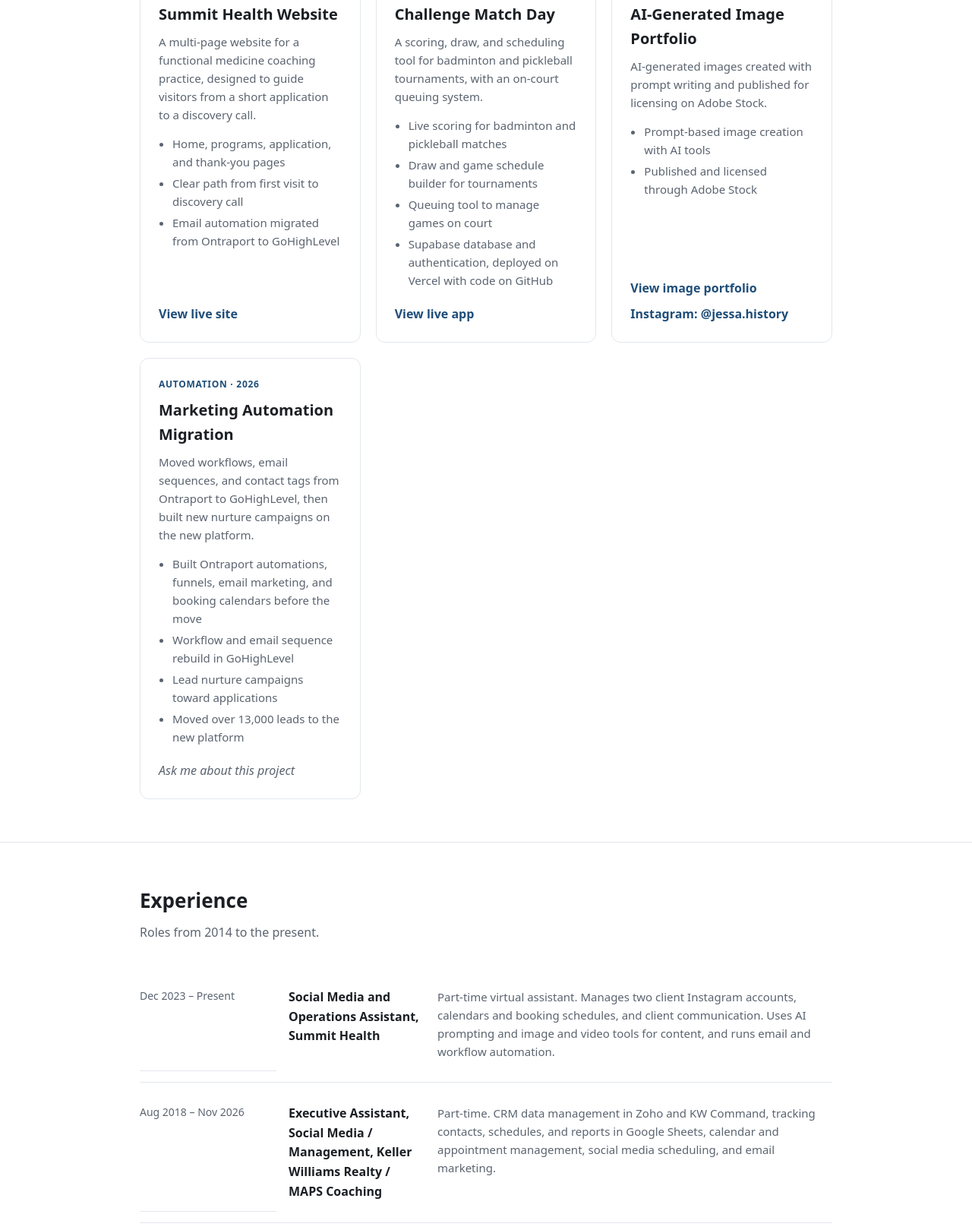
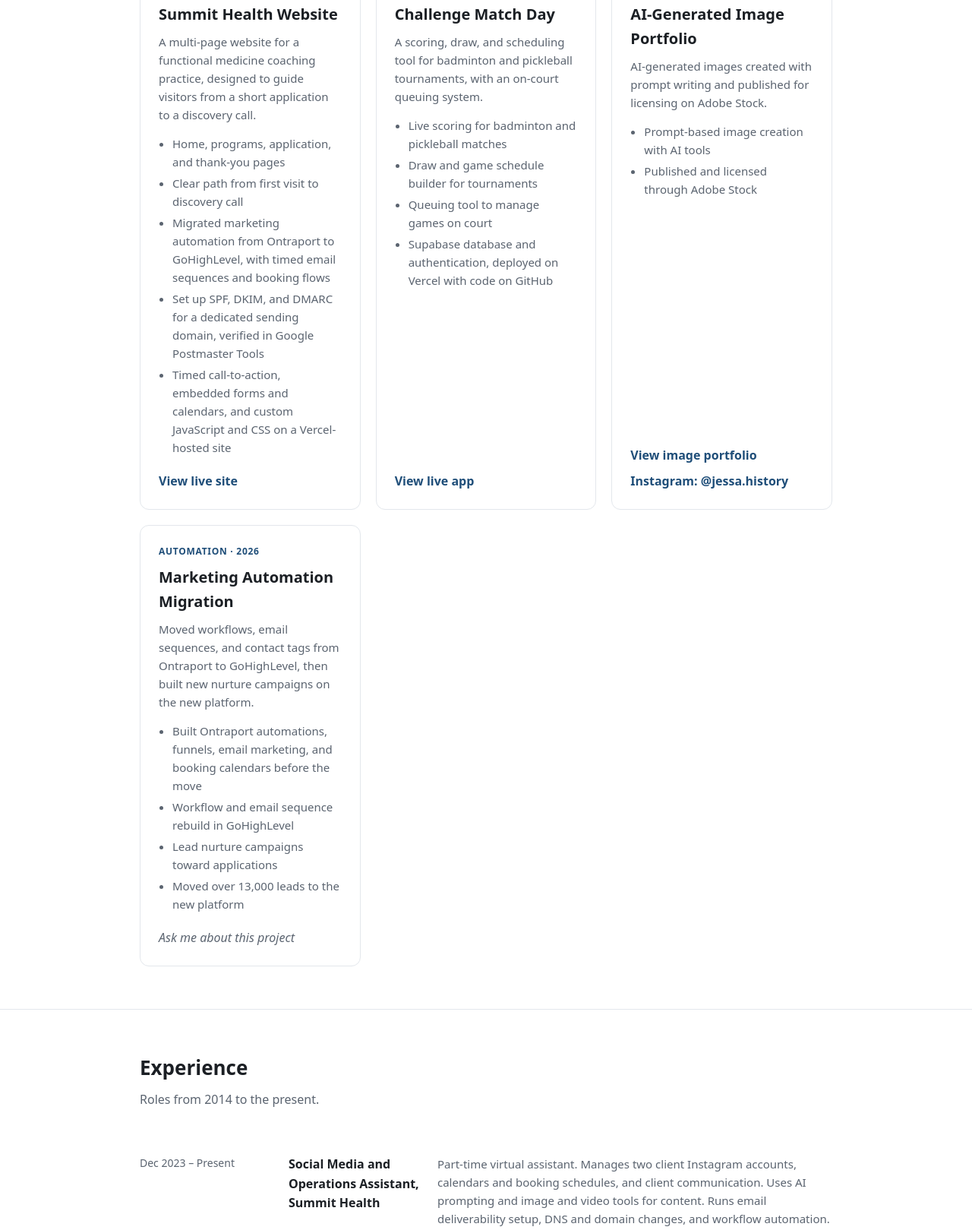
Before and after one commit to aijasonclark007/portfolio, a plain HTML site: page index.html in a window 1280 px wide. Shown: the part 825-2444 px from the top of the page at 76% size. Drawn offline with Linux system fonts and the light colour scheme.

Commit message:
Portfolio: add Summit Health email deliverability, DNS, and automation details
Co-Authored-By: Claude Haiku 5.5 <noreply@anthropic.com>
Claude-Session: https://claude.ai/code/session_017TgSERp9WzDfeWhgUyAi7w

```diff
--- a/index.html
+++ b/index.html
@@ -119,7 +119,9 @@
           <ul>
             <li>Home, programs, application, and thank-you pages</li>
             <li>Clear path from first visit to discovery call</li>
-            <li>Email automation migrated from Ontraport to GoHighLevel</li>
+            <li>Migrated marketing automation from Ontraport to GoHighLevel, with timed email sequences and booking flows</li>
+            <li>Set up SPF, DKIM, and DMARC for a dedicated sending domain, verified in Google Postmaster Tools</li>
+            <li>Timed call-to-action, embedded forms and calendars, and custom JavaScript and CSS on a Vercel-hosted site</li>
           </ul>
           <a class="link" href="https://www.summit-health.co.uk/" target="_blank" rel="noopener">View live site</a>
         </article>
@@ -172,7 +174,7 @@
       <div class="timeline">
         <div>
           <div class="when">Dec 2023 – Present</div>
-          <div class="what"><strong>Social Media and Operations Assistant, Summit Health</strong><span>Part-time virtual assistant. Manages two client Instagram accounts, calendars and booking schedules, and client communication. Uses AI prompting and image and video tools for content, and runs email and workflow automation.</span></div>
+          <div class="what"><strong>Social Media and Operations Assistant, Summit Health</strong><span>Part-time virtual assistant. Manages two client Instagram accounts, calendars and booking schedules, and client communication. Uses AI prompting and image and video tools for content. Runs email deliverability setup, DNS and domain changes, and workflow automation.</span></div>
         </div>
         <div>
           <div class="when">Aug 2018 – Nov 2026</div>
```
